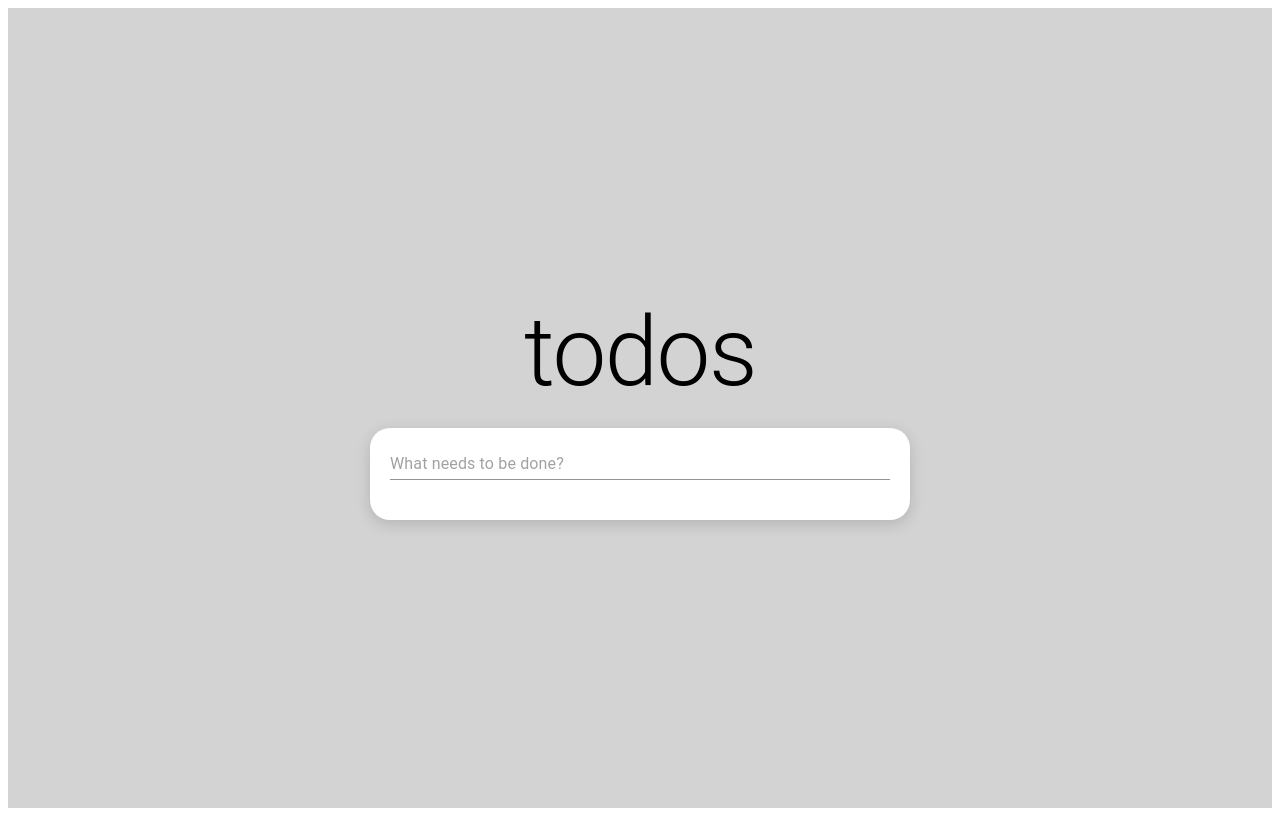
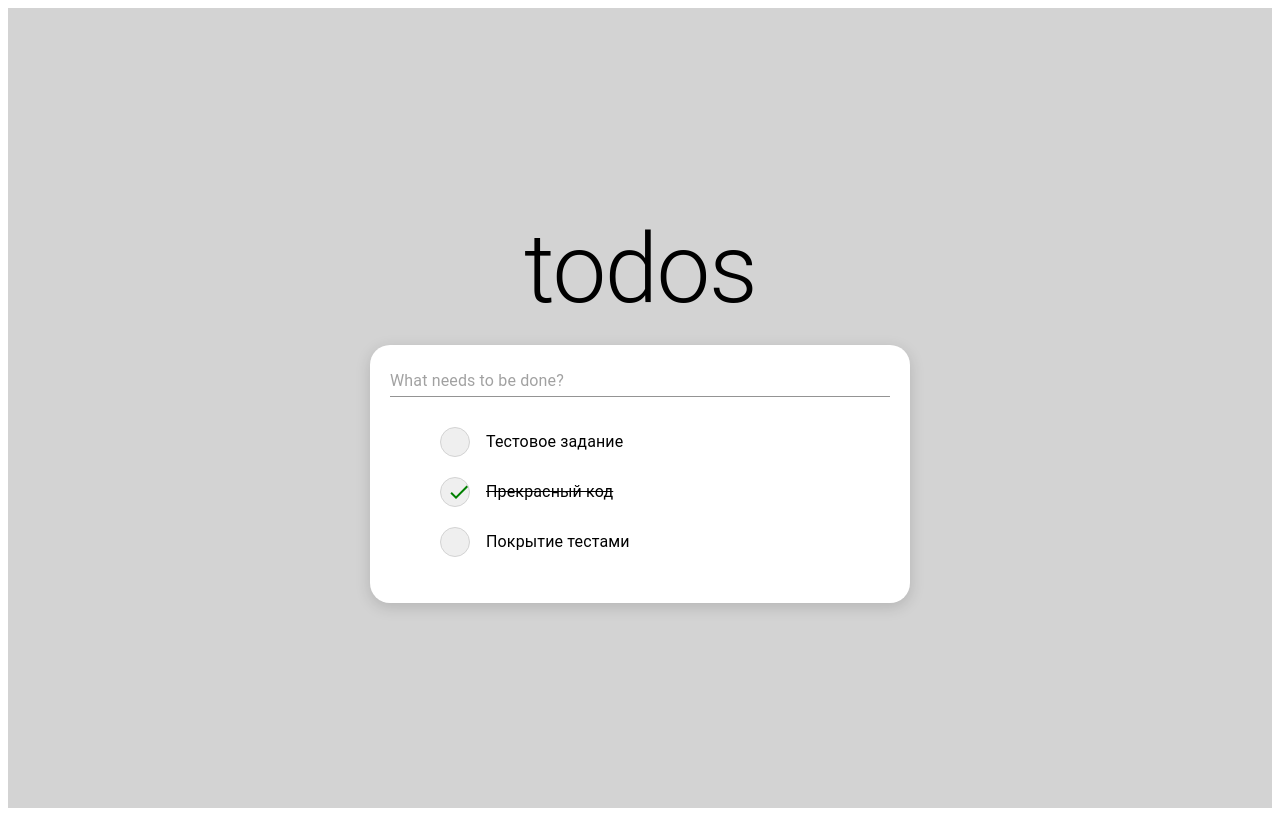
Before and after one commit to ludaalt/todos, a React (Create React App) app: page / in a window 1280 px wide. Built offline with nearby package versions, Linux system fonts and the light colour scheme.

Commit message:
feat: add handle toggle todo complete

```diff
--- a/src/App.tsx
+++ b/src/App.tsx
@@ -1,8 +1,10 @@
-import React from 'react';
+import React, { useState } from 'react';
 import styled from 'styled-components';
 import { Typography } from '@mui/material';
 
 import TodosWrapper from './components/TodosWrapper';
+// eslint-disable-next-line
+import { TodoType } from './types/types';
 
 const MainContainer = styled.div`
   display: flex;
@@ -13,13 +15,32 @@ const MainContainer = styled.div`
   background-color: lightgray;
 `;
 
-function App() {
+const App = () => {
+  const [todos, setTodos] = useState([
+    { id: 1, title: 'Тестовое задание', isComplete: false },
+    { id: 2, title: 'Прекрасный код', isComplete: true },
+    { id: 3, title: 'Покрытие тестами', isComplete: false },
+  ]);
+
+  const toggleCompleted = (item: TodoType) => {
+    const newTodos = todos.map((todo) => {
+      if (todo.id === item.id) {
+        return {
+          ...todo,
+          isComplete: !todo.isComplete,
+        };
+      }
+      return todo;
+    });
+    setTodos(newTodos);
+  };
+
   return (
     <MainContainer>
       <Typography variant='h1'>todos</Typography>
-      <TodosWrapper />
+      <TodosWrapper todos={todos} toggleCompleted={toggleCompleted} />
     </MainContainer>
   );
-}
+};
 
 export default App;
--- a/src/components/TodoItem.tsx
+++ b/src/components/TodoItem.tsx
@@ -20,9 +20,9 @@ const DoneButton = styled.button`
   border-radius: 50%;
 `;
 
-const TodoItem: React.FC<TodoItemType> = ({ item }) => {
+const TodoItem: React.FC<TodoItemType> = ({ item, toggleCompleted }) => {
   return (
-    <StyledTodoItem>
+    <StyledTodoItem onClick={() => toggleCompleted(item)}>
       <DoneButton>
         {item.isComplete && (
           <DoneIcon style={{ color: 'green', margin: 'auto' }} />
--- a/src/components/Todos.tsx
+++ b/src/components/Todos.tsx
@@ -2,6 +2,7 @@ import React from 'react';
 import styled from 'styled-components';
 
 import TodoItem from './TodoItem';
+// eslint-disable-next-line
 import { TodoListType } from '../types/types';
 
 const TodosList = styled.ul`
@@ -9,11 +10,11 @@ const TodosList = styled.ul`
 `;
 // eslint-disable-next-line
 
-const Todos: React.FC<TodoListType> = ({ todos }) => {
+const Todos: React.FC<TodoListType> = ({ todos, toggleCompleted }) => {
   return (
     <TodosList>
       {todos?.map((item) => (
-        <TodoItem key={item.id} item={item} />
+        <TodoItem key={item.id} item={item} toggleCompleted={toggleCompleted} />
       ))}
     </TodosList>
   );
--- a/src/components/TodosWrapper.tsx
+++ b/src/components/TodosWrapper.tsx
@@ -3,6 +3,8 @@ import { TextField } from '@mui/material';
 import styled from 'styled-components';
 
 import Todos from './Todos';
+// eslint-disable-next-line
+import { TodosWrapperType } from '../types/types';
 
 const StyledTodoWrapper = styled.div`
   background-color: #fff;
@@ -14,7 +16,10 @@ const StyledTodoWrapper = styled.div`
   border-radius: 20px;
 `;
 
-const TodosWrapper = () => {
+const TodosWrapper: React.FC<TodosWrapperType> = ({
+  todos,
+  toggleCompleted,
+}) => {
   const handleChange = (
     event: React.ChangeEvent<HTMLInputElement | HTMLTextAreaElement>
   ) => {
@@ -33,7 +38,7 @@ const TodosWrapper = () => {
         placeholder='What needs to be done?'
       />
 
-      <Todos />
+      <Todos todos={todos} toggleCompleted={toggleCompleted} />
     </StyledTodoWrapper>
   );
 };
```
